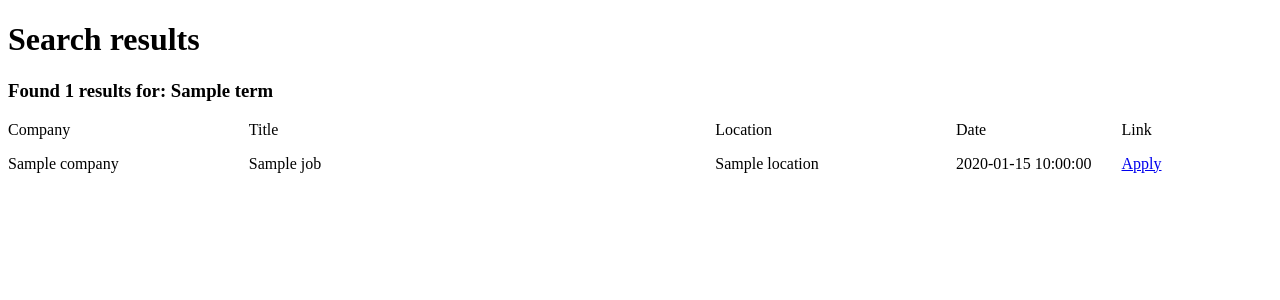
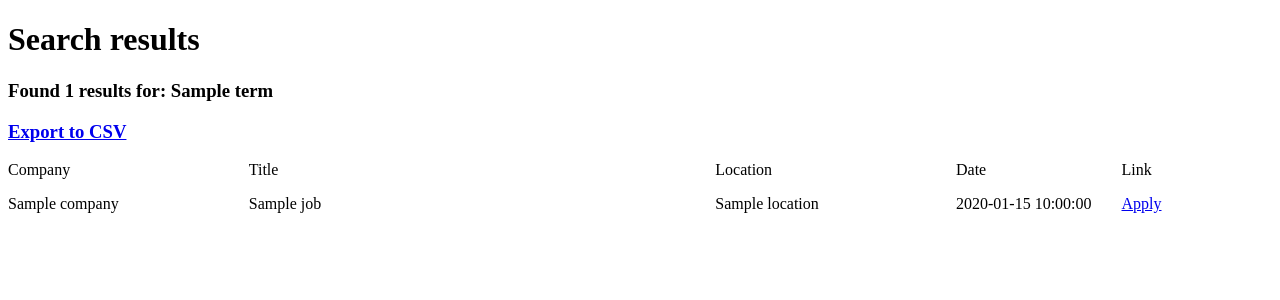
Before and after one commit to aureuneun/scrape, a Flask app: template templates/search.html in a window 1280 px wide. Shown: the top 300 px of the page. Run offline with Flask 2, Linux system fonts and the light colour scheme; the template is opened without the code that fills it: most values are stand-ins (such as "Sample title", 1, 10 or a date in 2020).

Commit message:
feat: export, send_file

```diff
--- a/save.py
+++ b/export.py
@@ -1,8 +1,8 @@
 import csv
 
 
-def save_jobs(jobs):
-    with open(file="jobs.csv", mode="w", encoding="utf-8") as file:
+def export_jobs(jobs, name):
+    with open(file=f"{name}.csv", mode="w", encoding="utf-8") as file:
         writer = csv.writer(file)
         writer.writerow(["company", "title", "location", "date", "link"])
         for job in jobs:
--- a/main.py
+++ b/main.py
@@ -1,6 +1,6 @@
 from jobkorea import get_jobs
-from save import save_jobs
-from flask import Flask, render_template, request, redirect
+from export import export_jobs
+from flask import Flask, render_template, request, redirect, send_file
 
 app = Flask("scrape")
 
@@ -23,10 +23,26 @@ def search():
         else:
             jobs = get_jobs(term)
             db[term] = jobs
-            save_jobs(jobs)
+        return render_template("search.html", term=term, length=len(jobs), jobs=jobs)
     except Exception:
         return redirect("/")
-    return render_template("search.html", term=term, length=len(jobs), jobs=jobs)
+
+
+@app.route("/export")
+def export():
+    try:
+        term = request.args.get("term")
+        term = term.lower()
+        jobs = db.get(term)
+        export_jobs(jobs, term)
+        return send_file(
+            f"{term}.csv",
+            mimetype="text/csv",
+            attachment_filename=f"{term}.csv",
+            as_attachment=True,
+        )
+    except Exception:
+        return redirect("/")
 
 
 app.run()
--- a/templates/search.html
+++ b/templates/search.html
@@ -22,6 +22,7 @@
   <div class="results">
     <h1>Search results</h1>
     <h3>Found {{length}} results for: {{term}}</h3>
+    <h3><a href="/export?term={{term}}">Export to CSV</a></h3>
     <section class="table">
       <span>Company</span>
       <span>Title</span>
```
